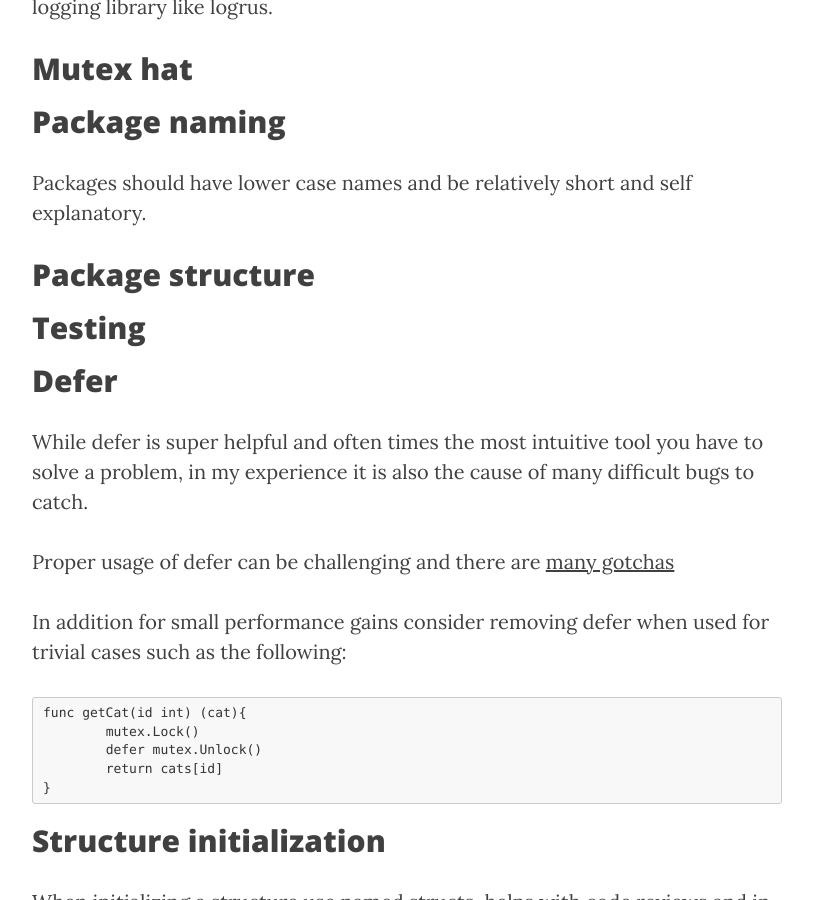
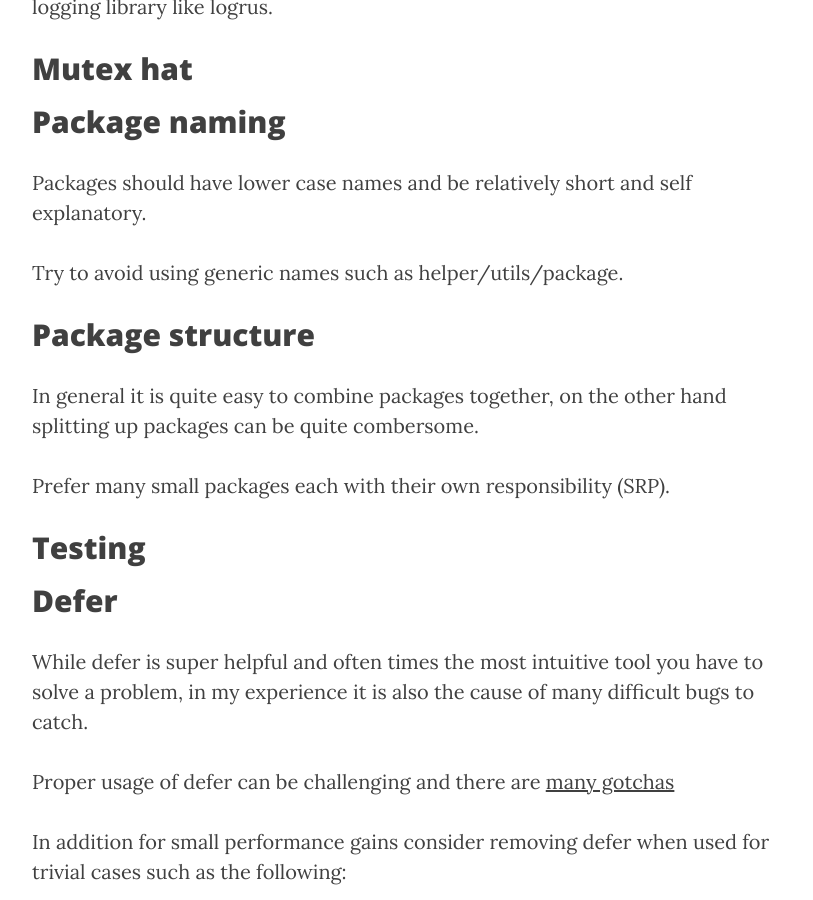
Before and after one commit to kwojcicki/kwojcicki.github.io, a Jekyll site: the page built from _posts/2018-01-15-IDIOMATIC-GO.md, in a window 1280 px wide and 900 px high, scrolled down 1483 px. Shown: the whole window, without its empty margins (233-1046 px from the left). Built offline with Jekyll 4.4.1, drawn with Linux system fonts in a browser that asks for light colours; nearby versions of some CDN libraries; some of the changed text lies outside the part shown.

Commit message:
packages

```diff
--- a/_posts/2018-01-15-IDIOMATIC-GO.md
+++ b/_posts/2018-01-15-IDIOMATIC-GO.md
@@ -29,7 +29,13 @@
 
 Packages should have lower case names and be relatively short and self explanatory.
 
+Try to avoid using generic names such as helper/utils/package.
+
 ## Package structure
+
+In general it is quite easy to combine packages together, on the other hand splitting up packages can be quite combersome.
+
+Prefer many small packages each with their own responsibility (SRP).
 
 ## Testing
 
```
